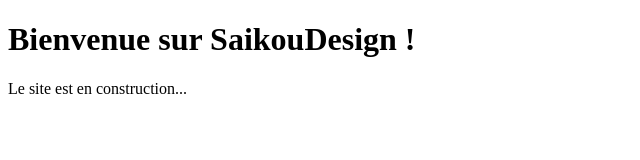
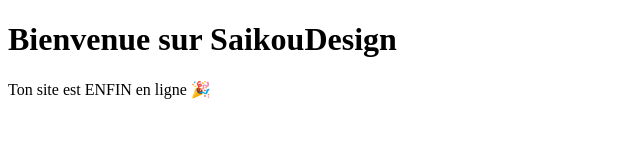
Before and after one commit to SaikouDesign/saikoudesign.github.io, a plain HTML site: page index.html in a window 1280 px wide. Shown: the full height of the page, 0-640 px from the left. Drawn offline with Linux system fonts and the light colour scheme.

Commit message:
Update index.html

```diff
--- a/index.html
+++ b/index.html
@@ -5,7 +5,7 @@
   <title>SaikouDesign</title>
 </head>
 <body>
-  <h1>Bienvenue sur SaikouDesign !</h1>
-  <p>Le site est en construction...</p>
+  <h1>Bienvenue sur SaikouDesign</h1>
+  <p>Ton site est ENFIN en ligne 🎉</p>
 </body>
 </html>
```
